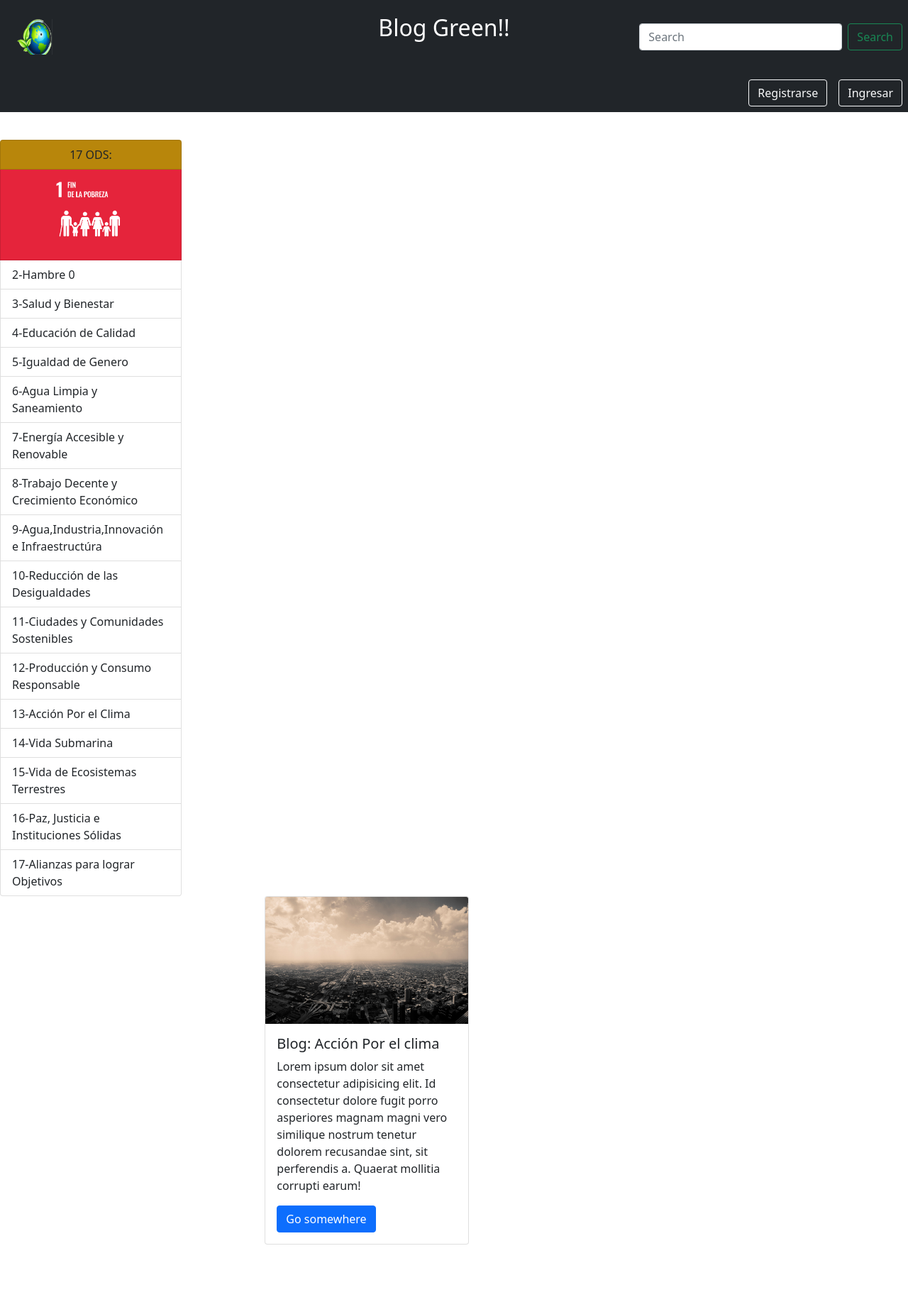
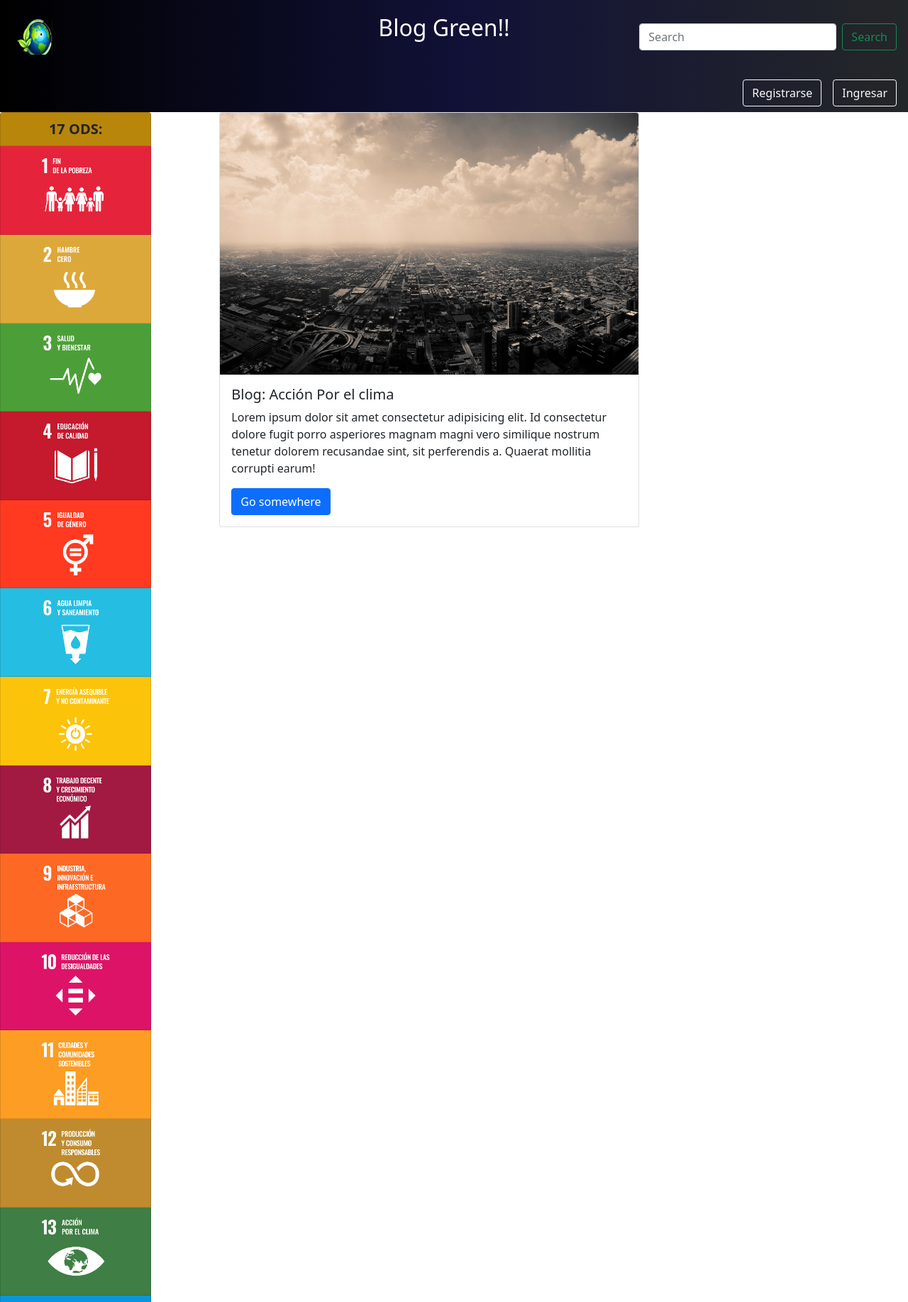
Before and after one commit to Dihue/grupo_13, a Django app: template repositorio/bloggreen/templates/index.html in a window 1280 px wide. Shown: the top 1835 px of the page at 71% size. Run offline with Django 3.2, Linux system fonts and the light colour scheme; the template is opened without the code that fills it, so the values that code supplies are empty; some libraries are stand-ins or nearby versions.

Commit message:
modificado barra de objetivos, modificado base e index

```diff
--- a/repositorio/bloggreen/static/base/css/base.css
+++ b/repositorio/bloggreen/static/base/css/base.css
@@ -1,5 +1,5 @@
 #pie_pagina{
-    margin-top: 100%;
+    margin-top: 0%;
 }
 
 #img-temporal{
@@ -7,3 +7,13 @@
     width: 50px;
     height: 50px;
 }
+
+#menu-nav1{
+    background: rgb(0,0,0);
+    background: linear-gradient(90deg, rgba(0,0,0,1) 0%, rgba(17,17,55,1) 51%, rgba(36,39,40,1) 100%);
+}
+
+#menu-nav2{
+    background: rgb(0,0,0);
+    background: linear-gradient(90deg, rgba(0,0,0,1) 0%, rgba(17,17,55,1) 51%, rgba(36,39,40,1) 100%);
+}
--- a/repositorio/bloggreen/static/base/css/index.css
+++ b/repositorio/bloggreen/static/base/css/index.css
@@ -1,24 +1,80 @@
-#Primer_Lorem{
-    text-align: center;
-    font-size: 25px;
-    margin-top: 20%;
-
-}
-
 #lista_categorias{
-    padding-top: 3%;
-    padding-right:80%;
+    padding-top: 0%;
 }
 
 #TITULO_ODS{
     background-color:darkgoldenrod;
+    font-size: 20px;
+    font-weight: bold;
+
 }
 
 button img{
-    width: 50%;
-    height: 50%;
+    width: 60%;
+    height: 60%;
 }
 
 #but-ods1{
     background-color: #e5243b;
 }
+
+#but-ods2{
+    background-color: #dda83a;
+}
+
+#but-ods3{
+    background-color: #4c9f38;
+}
+
+#but-ods4{
+    background-color: #c5192d;
+}
+
+#but-ods5{
+    background-color: #ff3a21;
+}
+
+#but-ods6{
+    background-color: #26bde2;
+}
+
+#but-ods7{
+    background-color: #fcc30b;
+}
+
+#but-ods8{
+    background-color: #a21942;
+}
+
+#but-ods9{
+    background-color: #fd6925;
+}
+
+#but-ods10{
+    background-color: #dd1367;
+}
+
+#but-ods11{
+    background-color: #fd9d24;
+}
+
+#but-ods12{
+    background-color: #bf8b2e;
+}
+
+#but-ods13{
+    background-color: #3f7e44;
+}
+#but-ods14{
+    background-color: #0a97d9;
+}
+#but-ods15{
+    background-color: #56c02b;
+}
+#but-ods16{
+    background-color: #00689d;
+}
+
+#but-ods17{
+    background-color: #19486a;
+}
--- a/repositorio/bloggreen/templates/base.html
+++ b/repositorio/bloggreen/templates/base.html
@@ -30,7 +30,7 @@
               <h2 class="pt-1">Blog Green!!</h2>
             </a>
           </div>
-          <form class="ps-5 pe-2 col-4 d-flex">
+          <form class="ps-5 pe-3 col-4 d-flex">
             <input class="form-control me-2" type="search" placeholder="Search" aria-label="Search">
             <button class="btn btn-outline-success" type="submit">Search</button>
           </form>
@@ -51,7 +51,7 @@
                 <li class="ms-2 me-2 nav-item">
                   <a class="btn btn-outline-light" href="#">Crear</a>
                 </li>
-                <li class="ms-2 me-2 nav-item">
+                <li class="ms-2 me-3 nav-item">
                   <a class="btn btn-outline-light" href="#">Salir</a>
                 </li>
                 {% endif %}
@@ -60,13 +60,13 @@
                 <li class="ms-2 me-2 nav-item">
                     <a class="btn btn-outline-light" href="#">Crear</a>
                 </li>
-                <li class="ms-2 me-2 nav-item">
+                <li class="ms-2 me-3 nav-item">
                     <a class="btn btn-outline-light" href="#">Salir</a>
                 </li>
                 {% endif %}
 
                 {% if user.is_reader %}
-                <li class="ms-2 me-2 nav-item">
+                <li class="ms-2 me-3 nav-item">
                     <a class="btn btn-outline-light" href="#">Salir</a>
                 </li>
                 {% endif %}
@@ -76,7 +76,7 @@
                 <li class="ms-2 me-2 nav-item">
                     <a class="btn btn-outline-light" href="#">Registrarse</a>
                 </li>
-                <li class="ms-2 me-2 nav-item">
+                <li class="ms-2 me-3 nav-item">
                     <a class="btn btn-outline-light" href="#">Ingresar</a>
                 </li>
 
--- a/repositorio/bloggreen/templates/index.html
+++ b/repositorio/bloggreen/templates/index.html
@@ -7,68 +7,68 @@
 <!-- AGREGO EL TITULO DEL TEMPLATE-->
 
 {% block content %}
-    <div>
-        <div>
+    <div class="row g-0">
+        <div class="col-2">
             <div class="list-group"id="lista_categorias">
                 <a class="list-group-item list-group-item-action d-flex justify-content-center" id="TITULO_ODS">
                     17 ODS:
                 </a>
-
                 <button type="button" class="list-group-item list-group-item-action d-flex justify-content-center" id="but-ods1">
                     <img src="{% static 'base/img/ODS1.png' %}" alt="">
                 </button>
-                <button type="button" class="list-group-item list-group-item-action">
-                    2-Hambre 0
+                <button type="button" class="list-group-item list-group-item-action d-flex justify-content-center" id="but-ods2">
+                    <img src="{% static 'base/img/ODS2.png' %}" alt="">
                 </button>
-                <button type="button" class="list-group-item list-group-item-action">
-                    3-Salud y Bienestar
+                <button type="button" class="list-group-item list-group-item-action d-flex justify-content-center" id="but-ods3">
+                    <img src="{% static 'base/img/ODS3.png' %}" alt="">
                 </button>
-                <button type="button" class="list-group-item list-group-item-action">
-                    4-Educación de Calidad
+                <button type="button" class="list-group-item list-group-item-action d-flex justify-content-center" id="but-ods4">
+                    <img src="{% static 'base/img/ODS4.png' %}" alt="">
                 </button>
-                <button type="button" class="list-group-item list-group-item-action">
-                    5-Igualdad de Genero
+                <button type="button" class="list-group-item list-group-item-action d-flex justify-content-center" id="but-ods5">
+                    <img src="{% static 'base/img/ODS5.png' %}" alt="">
                 </button>
-                <button type="button" class="list-group-item list-group-item-action">
-                    6-Agua Limpia y Saneamiento
+                <button type="button" class="list-group-item list-group-item-action d-flex justify-content-center" id="but-ods6">
+                    <img src="{% static 'base/img/ODS6.png' %}" alt="">
                 </button>
-                <button type="button" class="list-group-item list-group-item-action">
-                    7-Energía Accesible y Renovable
+                <button type="button" class="list-group-item list-group-item-action d-flex justify-content-center" id="but-ods7">
+                    <img src="{% static 'base/img/ODS7.png' %}" alt="">
                 </button>
-                <button type="button" class="list-group-item list-group-item-action">
-                    8-Trabajo Decente y Crecimiento Económico
+                <button type="button" class="list-group-item list-group-item-action d-flex justify-content-center" id="but-ods8">
+                    <img src="{% static 'base/img/ODS8.png' %}" alt="">
                 </button>
-                <button type="button" class="list-group-item list-group-item-action">
-                    9-Agua,Industria,Innovación e Infraestructúra
+                <button type="button" class="list-group-item list-group-item-action d-flex justify-content-center" id="but-ods9">
+                    <img src="{% static 'base/img/ODS9.png' %}" alt="">
                 </button>
-                <button type="button" class="list-group-item list-group-item-action">
-                    10-Reducción de las Desigualdades
+                <button type="button" class="list-group-item list-group-item-action d-flex justify-content-center" id="but-ods10">
+                    <img src="{% static 'base/img/ODS10.png' %}" alt="">
                 </button>
-                <button type="button" class="list-group-item list-group-item-action">
-                    11-Ciudades y Comunidades Sostenibles
+                <button type="button" class="list-group-item list-group-item-action d-flex justify-content-center" id="but-ods11">
+                    <img src="{% static 'base/img/ODS11.png' %}" alt="">
                 </button>
-                <button type="button" class="list-group-item list-group-item-action">
-                    12-Producción y Consumo Responsable
+                <button type="button" class="list-group-item list-group-item-action d-flex justify-content-center" id="but-ods12">
+                    <img src="{% static 'base/img/ODS12.png' %}" alt="">
                 </button>
-                <button type="button" class="list-group-item list-group-item-action">
-                    13-Acción Por el Clima
+                <button type="button" class="list-group-item list-group-item-action d-flex justify-content-center" id="but-ods13">
+                    <img src="{% static 'base/img/ODS13.png' %}" alt="">
                 </button>
-                <button type="button" class="list-group-item list-group-item-action">
-                    14-Vida Submarina
+                <button type="button" class="list-group-item list-group-item-action d-flex justify-content-center" id="but-ods14">
+                    <img src="{% static 'base/img/ODS14.png' %}" alt="">
                 </button>
-                <button type="button" class="list-group-item list-group-item-action">
-                    15-Vida de Ecosistemas Terrestres
+                <button type="button" class="list-group-item list-group-item-action d-flex justify-content-center" id="but-ods15">
+                    <img src="{% static 'base/img/ODS15.png' %}" alt="">
                 </button>
-                <button type="button" class="list-group-item list-group-item-action">
-                    16-Paz, Justicia e Instituciones Sólidas
+                <button type="button" class="list-group-item list-group-item-action d-flex justify-content-center" id="but-ods16">
+                    <img src="{% static 'base/img/ODS16.png' %}" alt="">
                 </button>
-                <button type="button" class="list-group-item list-group-item-action">
-                    17-Alianzas para lograr Objetivos
+                <button type="button" class="list-group-item list-group-item-action d-flex justify-content-center" id="but-ods17">
+                    <img src="{% static 'base/img/ODS17.png' %}" alt="">
                 </button>
             </div>
-                <div class="d-flex justify-content-center" id= "blog_ciudad">
-                    <div class="col-5" id="blog_ciudad">
-                        <div class="card" style="width: 18rem;">
+        </div>
+        <div class="col-6 ms-5 ps-5" id= "blog_ciudad">
+            <div class="" id="blog_ciudad">
+                <div class="card">
                     <img src="{% static 'base/img/ciudad.jpg' %}" class="card-img-top" alt="...">
                     <div class="card-body">
                       <h5 class="card-title">Blog: Acción Por el clima</h5>
@@ -78,11 +78,6 @@
                 </div>
             </div>
         </div>
-
-
-            </div>
-
-
     </div>
 
 
```
Also changed, not shown: repositorio/bloggreen/static/base/img/ODS10.png (added), repositorio/bloggreen/static/base/img/ODS11.png (added), repositorio/bloggreen/static/base/img/ODS12.png (added), repositorio/bloggreen/static/base/img/ODS13.png (added), repositorio/bloggreen/static/base/img/ODS14.png (added), repositorio/bloggreen/static/base/img/ODS15.png (added), repositorio/bloggreen/static/base/img/ODS16.png (added), repositorio/bloggreen/static/base/img/ODS17.png (added), repositorio/bloggreen/static/base/img/ODS2.png (added), repositorio/bloggreen/static/base/img/ODS3.png (added), repositorio/bloggreen/static/base/img/ODS4.png (added), repositorio/bloggreen/static/base/img/ODS5.png (added), repositorio/bloggreen/static/base/img/ODS6.png (added), repositorio/bloggreen/static/base/img/ODS7.png (added), 2 more files. Lines whose indentation alone changed are shown as unchanged.
